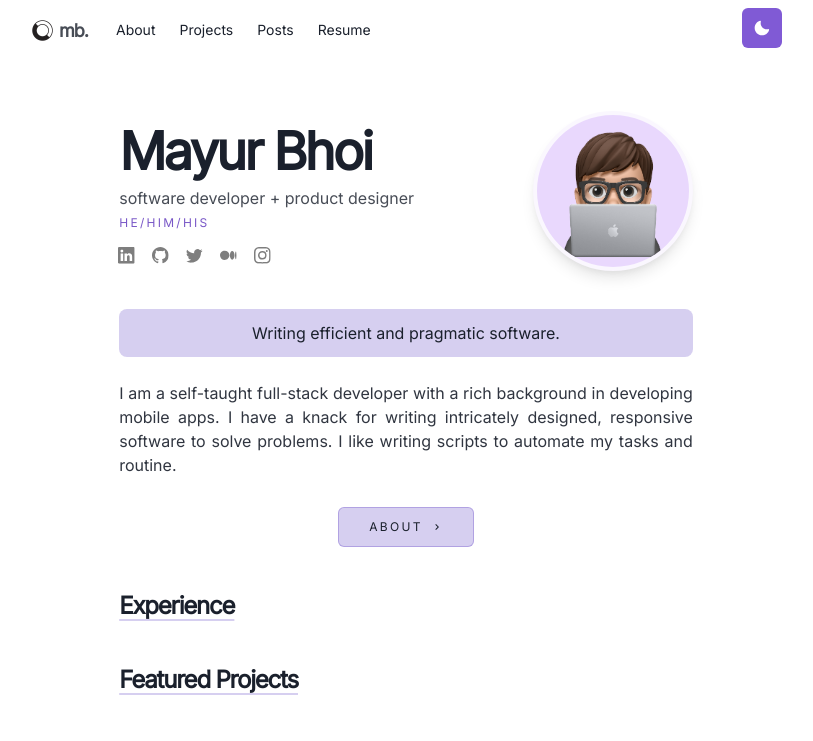
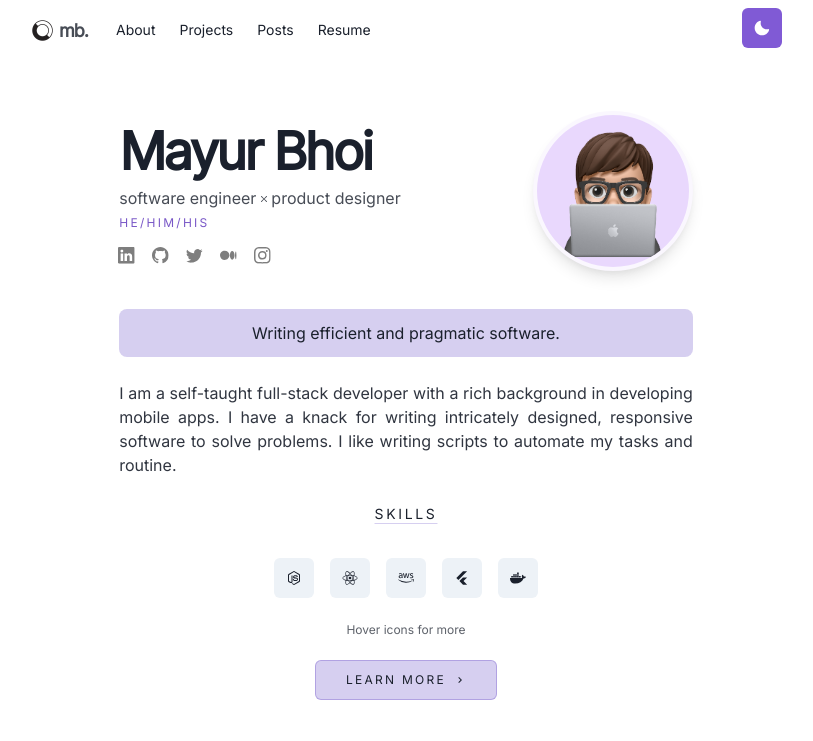
Before and after one commit to Mayur57/mayurbhoi.com, a Next.js app: page / in a window 1280 px wide. Shown: the top 741 px of the page, without its empty margins (234-1047 px from the left). Built offline with nearby package versions, Linux system fonts and the light colour scheme; a web font is replaced by a local one.

Commit message:
add skills

```diff
--- a/components/index/AboutParaSection.js
+++ b/components/index/AboutParaSection.js
@@ -1,6 +1,5 @@
 import Paragraph from '../paragraph'
 import Section from '../section'
-import LinkButton from '../linkButton'
 
 const AboutParaSection = () => {
   return (
@@ -11,9 +10,6 @@ const AboutParaSection = () => {
         responsive software to solve problems. I like writing scripts to
         automate my tasks and routine.
       </Paragraph>
-      <LinkButton link="/about">
-        about
-      </LinkButton>
     </Section>
   )
 }
--- a/components/index/ExperienceSection.js
+++ b/components/index/ExperienceSection.js
@@ -1,25 +1,115 @@
+/* eslint-disable react/jsx-key */
 import {
+  Box,
   Heading,
+  Text,
   useColorModeValue,
+  IconButton,
+  Center,
 } from '@chakra-ui/react'
 import Section from '../section'
+import LinkButton from '../linkButton'
+import { useState } from 'react'
+import { IoLogoNodejs } from 'react-icons/io'
+import { IoLogoReact } from 'react-icons/io5'
+import {RiFlutterFill} from 'react-icons/ri'
+import { FaAws, FaDocker } from 'react-icons/fa'
 
-const ExperienceSection = () => {
+const ExpButton = ({children, activeIndex, setIndex}) => {
+  return (
+    <IconButton
+      mx={2}
+      transition='100ms'
+      onMouseEnter={() => {
+        setIndex(activeIndex)
+      }}
+      onMouseLeave={() => {
+        setIndex(0)
+      }}
+    >{children}</IconButton>
+  )
+}
+
+const ExpText = ({ text, activeIndex, testIndex }) => {
+  return (
+    <Text
+      pos="absolute"
+      opacity={activeIndex == testIndex ? '0.7' : '0'}
+      transition="300ms"
+      fontSize={12}
+    >
+      {text}
+    </Text>
+  )
+}
+
+const ExItem = () => {
+  const [index, setIndex] = useState(0)
+  return (
+    <>
+      <>
+        <ExpButton activeIndex={1} setIndex={setIndex}>
+          <IoLogoNodejs />
+        </ExpButton>
+        <ExpButton activeIndex={2} setIndex={setIndex}>
+          <IoLogoReact />
+        </ExpButton>
+        <ExpButton activeIndex={3} setIndex={setIndex}>
+          <FaAws />
+        </ExpButton>
+        <ExpButton activeIndex={4} setIndex={setIndex}>
+          <RiFlutterFill />
+        </ExpButton>
+        <ExpButton activeIndex={5} setIndex={setIndex}><FaDocker/></ExpButton>
+      </>
+      <Center mt={8}>
+        <ExpText activeIndex={index} testIndex={0} text="Hover icons for more" />
+        <ExpText
+          activeIndex={index}
+          testIndex={1}
+          text="Server Engineering and Backend Design Using Node.js"
+        />
+        <ExpText
+          activeIndex={index}
+          testIndex={2}
+          text="Web Apps Using React and React Native"
+        />
+        <ExpText
+          activeIndex={index}
+          testIndex={3}
+          text="AWS Platform: EC2, SNS, S3, Lambda and more"
+        />
+        <ExpText
+          activeIndex={index}
+          testIndex={4}
+          text="Cross Platform Mobile Apps Using Flutter"
+        />
+        <ExpText activeIndex={index} testIndex={5} text="Docker and CI/CD Workflows" />
+      </Center>
+    </>
+  )
+}
+
+export const ExperienceSection = () => {
   return (
     <Section delay={0.3}>
       <Heading
-        as="h3"
-        variant="section-title"
-        mt="45px"
+        variant="pronouns"
+        textDecor="underline"
+        textUnderlineOffset={4}
         textDecorationColor={useColorModeValue(
           'rgba(121, 96, 206, 0.3)',
           'rgba(56,178,172, 0.5)'
         )}
+        textAlign="center"
+        fontSize={14}
       >
-        Experience
+        Skills
       </Heading>
+      <Box textAlign="center" mt={8}>
+        <ExItem />
+      </Box>
+      <LinkButton mt={4} link="/about">LEARN MORE</LinkButton>
     </Section>
   )
 }
-
-export default ExperienceSection
--- a/components/index/HeaderSection.js
+++ b/components/index/HeaderSection.js
@@ -1,8 +1,17 @@
-import { Heading, Box, Image, useColorModeValue } from '@chakra-ui/react'
+import { CloseIcon } from '@chakra-ui/icons'
+import { Heading, Box, Image, keyframes, useColorModeValue } from '@chakra-ui/react'
 import Section from '../section'
 import Social from '../social'
 
+const spin = keyframes`0%, 100% { color: #7ccdea; }
+  16%      { color: #0074d9; }
+  32%      { color: #2ecc40; }
+  48%      { color: #ffdc00; }
+  64%      { color: #b10dc9; }
+  80%      { color: #ff4136; }`
+
 const HeaderSection = () => {
+  const animation = `${spin} 4s infinite ease-in-out;`
   return (
     <Section delay={0.1}>
       <Box
@@ -20,13 +29,15 @@ const HeaderSection = () => {
             Mayur Bhoi
           </Heading>
           <p style={{ opacity: 0.8, marginTop: 2 }}>
-            software developer + product designer
+            software engineer <CloseIcon fontSize={6} />
+            {'  '}product designer
           </p>
           <Heading
             as="h6"
             variant="pronouns"
             opacity={0.9}
             color={useColorModeValue('purple.600', 'teal.200')}
+            _hover={{ animation: animation }}
           >
             he/him/his
           </Heading>
--- a/components/layouts/main.js
+++ b/components/layouts/main.js
@@ -8,7 +8,7 @@ const Main = ({ children, router }) => {
     <Box as="main" pb={8}>
       <Head>
         <meta name="viewport" content="width=device-width, initial-scale=1" />
-        <title>Mayur Bhoi | Developer and Designer</title>
+        <title>Mayur Bhoi | Software Developer</title>
       </Head>
       <Navbar path={router.asPath} />
       <Container maxW='container.md' pt={14}>
--- a/components/section.js
+++ b/components/section.js
@@ -11,7 +11,7 @@ const Section = ({ children, delay = 0, mb = 6 }) => (
   <StyledDiv
     initial={{ y: 5, opacity: 0 }}
     animate={{ y: 0, opacity: 1 }}
-    transition={{ duration: 0.5, delay }}
+    transition={{ duration: 0.25, delay }}
     exit={{ y: 0 }}
     mb={mb}
   >
--- a/package.json
+++ b/package.json
@@ -32,6 +32,7 @@
     "react-icons": "^4.3.1",
     "react-obfuscate": "^3.6.8",
     "react-protected-mailto": "^1.0.3",
+    "react-transition-group": "^4.4.2",
     "styled-components": "^5.3.3"
   },
   "devDependencies": {
--- a/pages/_document.js
+++ b/pages/_document.js
@@ -5,7 +5,7 @@ import theme from '../libs/theme'
 export default class Document extends NextDocument {
     render() {
         return (
-            <Html land="en">
+            <Html lang="en">
                 <Head />
                 <body>
                     <ColorModeScript initialColorMode={theme.config.initialColorMode} />
--- a/pages/index.js
+++ b/pages/index.js
@@ -2,7 +2,7 @@ import { Container } from '@chakra-ui/react'
 import { GridItemStyle } from '../components/grid-item'
 import HeaderSection from '../components/index/HeaderSection'
 import AboutParaSection from '../components/index/AboutParaSection'
-import ExperienceSection from '../components/index/ExperienceSection'
+import { ExperienceSection } from '../components/index/ExperienceSection'
 import FeaturedProjectSection from '../components/index/FeaturedProjectsSection'
 import ContactSection from '../components/index/ContactSection'
 
```
Also changed, not shown: components/layouts/article.js (+3 -4 lines), pages/projects.js (+19 -19 lines), 1 other file (tests, documents, lock files or other folders).
